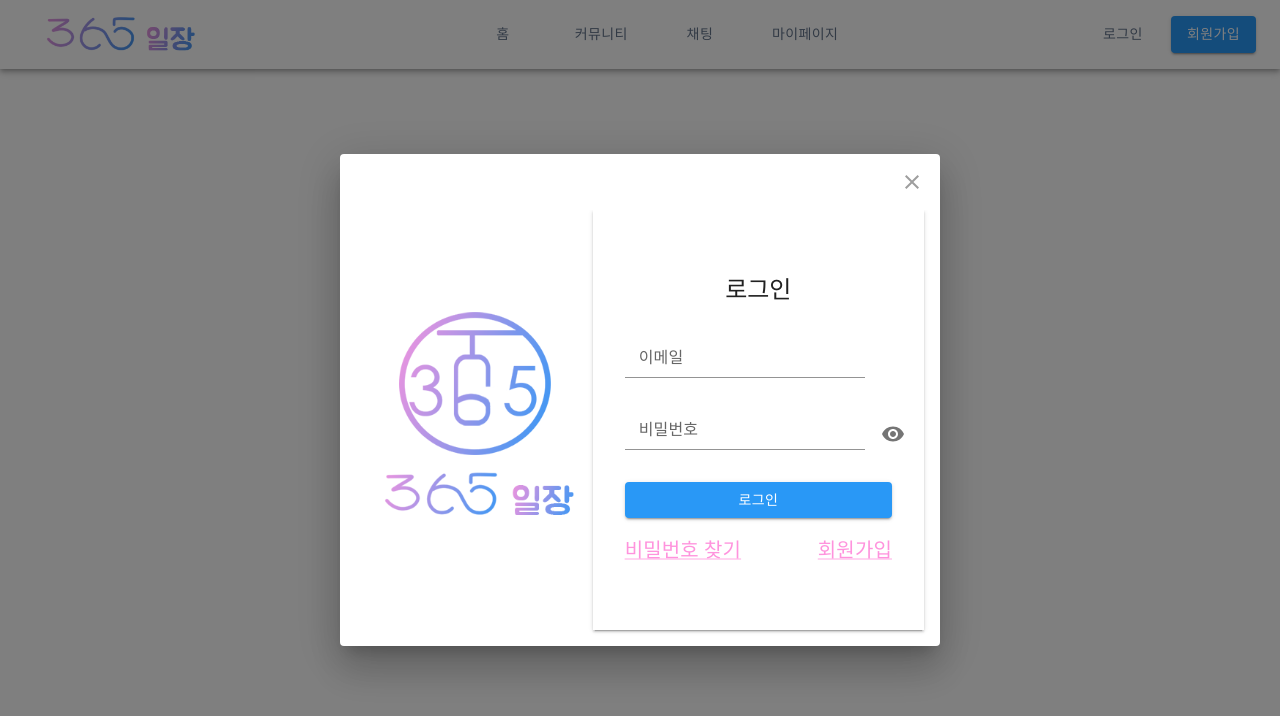
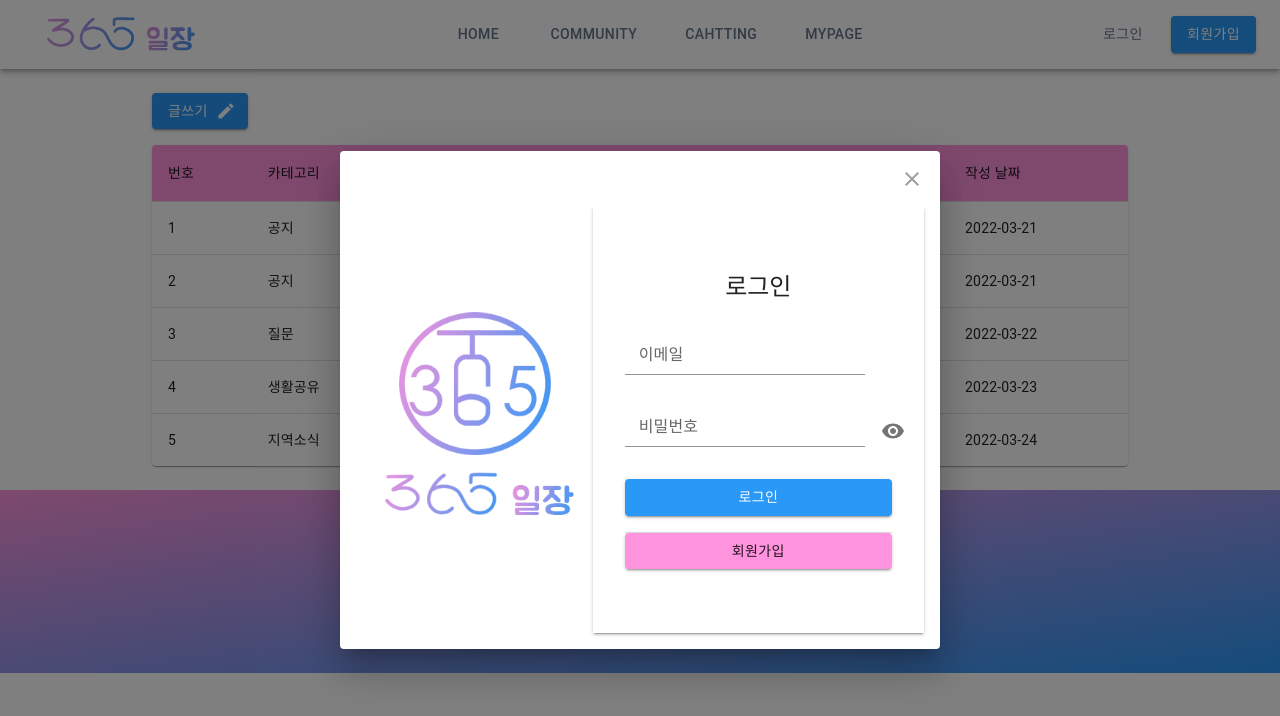
Before and after one commit to YSfallingStar/365-Market, a React (Create React App) app: page / in a window 1280 px wide. Both pictures are taken after a click on the button "로그인". Shown: the top 716 px of the page. Built offline with nearby package versions, Linux system fonts and the light colour scheme.

Commit message:
footer & 커뮤니티 ui

```diff
--- a/src/App.css
+++ b/src/App.css
@@ -44,3 +44,12 @@ table {
 	border-collapse: collapse;
 	border-spacing: 0;
 }
+
+.App {
+	display: flex;
+	flex-direction: column;
+}
+
+.content {
+	flex: 1;
+}
--- a/src/App.js
+++ b/src/App.js
@@ -2,25 +2,43 @@ import './App.css';
 import { useState } from 'react';
 import { ThemeProvider } from '@mui/material/styles';
 import { theme } from './components/Theme';
+import Box from '@mui/material/Box';
 import Button from '@mui/material/Button';
 import { Modal, ModalTitle, ModalContent } from './components/Modal';
 import Login from './components/Login';
 import Register from './components/Register';
 import Header from './components/Header';
+import Footer from './components/Footer';
+import Community from './components/Community';
 
 function App() {
+  const [isLogined, setIsLogined] = useState(false);
   const [condition, setCondition] = useState(""); // ModalContent 결정하는 state
   const [open, setOpen] = useState(false);
 
+  // 모달 이벤트
   const handleClickOpen = (prop) => {
     setOpen(true);
     setCondition(prop);
   }
   const handleClose = () => setOpen(false);
 
+  // topMenu 오른쪽 영역
   const topMenu = () => {
-    return(
-      <div>
+    if(isLogined){
+      return (
+        <Box>
+          <Button
+            variant='contained'
+            onClick={() => {handleClickOpen("location")}}
+          >
+            지역
+          </Button>
+        </Box>
+      )
+    }else{
+      return (
+        <Box>
           <Button
             variant="text"
             onClick={() => {handleClickOpen("login")}}
@@ -35,15 +53,22 @@ function App() {
           >
             회원가입
           </Button>
-      </div>
+        </Box>
       )
+    }
   }
 
   return (
     <div className="App">
       <ThemeProvider theme={theme}>
+        {/* HEADER */}
         <Header topMenu={topMenu}/>
-        {/* 로그인/ 회원가입 모달 */}
+
+        {/* CONTENTS */}
+        <Box className='content'>
+          <Community/>
+        </Box>
+        {/* 모달 */}
         <Modal
           onClose={handleClose}
           aria-labelledby="modal"
@@ -55,9 +80,21 @@ function App() {
             sx={{mb: 3}}
           />
           <ModalContent>
-            {condition === "login" ? <Login/> : <Register/>}
+            {
+              (function() {
+                if(condition === 'login') return <Login handleClickOpen={handleClickOpen}/>
+                if(condition === 'register') return <Register handleClickOpen={handleClickOpen}/>
+                //if(condition === 'location') return <Location/>
+              })()
+            }
           </ModalContent>
         </Modal>
+
+        {/* FOOTER */}
+        <Footer/>
+
+        {/* Routes */}
+
       </ThemeProvider>
     </div>
   );
--- /dev/null
+++ b/src/components/Community.js
@@ -0,0 +1,64 @@
+import React from 'react';
+import Box from '@mui/material/Box';
+import Button from '@mui/material/Button';
+import CreateIcon from '@mui/icons-material/Create';
+import Table from '@mui/material/Table';
+import TableBody from '@mui/material/TableBody';
+import TableCell from '@mui/material/TableCell';
+import TableContainer from '@mui/material/TableContainer';
+import TableHead from '@mui/material/TableHead';
+import TableRow from '@mui/material/TableRow';
+import Paper from '@mui/material/Paper';
+
+function createData(number, category, title, writer, views, date) {
+  return { number, category, title, writer, views, date };
+}
+
+const rows = [
+  createData(1, '공지', '365 일장 사용법 안내', '관리자', 20, '2022-03-21'),
+  createData(2, '공지', '커뮤니티 이용 안내', '관리자', 10, '2022-03-21'),
+  createData(3, '질문', '프로필 수정 어디서 하나요?', '캐럿', 2,'2022-03-22'),
+  createData(4, '생활공유', '이번 주 할인 정보 공유', '캐럿', 5,'2022-03-23'),
+  createData(5, '지역소식', '벚꽃이 피었네요', '장범준', 3,'2022-03-24'),
+];
+
+const Community = () => {
+  return (
+    <Box sx={{m:'auto', p:3, justifyContent:'center', alignItems: 'center', width: '80%'}}>
+      <Button endIcon={<CreateIcon/>} variant='contained'>글쓰기</Button>
+      <TableContainer component={Paper} sx={{mt: 2}}>
+      <Table sx={{ minWidth: 650 }} aria-label="coummunity">
+          <TableHead sx={{bgcolor: 'secondary.main'}}>
+            <TableRow>
+              <TableCell>번호</TableCell>
+              <TableCell>카테고리</TableCell>
+              <TableCell>제목</TableCell>
+              <TableCell>작성자</TableCell>
+              <TableCell>조회</TableCell>
+              <TableCell>작성 날짜</TableCell>
+            </TableRow>
+          </TableHead>
+          <TableBody>
+            {rows.map((row) => (
+              <TableRow
+                key={row.number}
+                sx={{ '&:last-child td, &:last-child th': { border: 0 } }}
+              >
+                <TableCell component="th" scope="row">
+                  {row.number}
+                </TableCell>
+                <TableCell>{row.category}</TableCell>
+                <TableCell>{row.title}</TableCell>
+                <TableCell>{row.writer}</TableCell>
+                <TableCell>{row.views}</TableCell>
+                <TableCell>{row.date}</TableCell>
+              </TableRow>
+            ))}
+          </TableBody>
+        </Table>
+      </TableContainer>
+    </Box>
+  );
+};
+
+export default Community;
--- /dev/null
+++ b/src/components/Footer.js
@@ -0,0 +1,41 @@
+import React from 'react';
+import Box from '@mui/material/Box';
+import Container from '@mui/material/Container';
+import Typography from '@mui/material/Typography';
+import Link from '@mui/material/Link';
+;
+
+const Copyright = () => {
+  return (
+    <Typography variant="body2" color="text.secondary" align="center">
+      Copyright ©
+      <Link color="inherit" href="#">
+        365 일장
+      </Link>&nbsp;
+      2022.
+    </Typography>
+  );
+}
+
+const Footer = () => {
+  return (
+    <Box component="footer" sx={{ background: 'linear-gradient(to right bottom, #ff93dd, #2998f6)', py: 6 }}>
+      <Container maxWidth="lg">
+        <Typography variant="h6" align="center" gutterBottom>
+          365 일장
+        </Typography>
+        <Typography
+          variant="subtitle1"
+          align="center"
+          color="text.secondary"
+          component="p"
+        >
+          중고 거래에 물물교환을 더하다!
+        </Typography>
+        <Copyright />
+      </Container>
+    </Box>
+  );
+}
+
+export default Footer;
--- a/src/components/Header.js
+++ b/src/components/Header.js
@@ -9,10 +9,9 @@ import MenuIcon from '@mui/icons-material/Menu';
 import Container from '@mui/material/Container';
 import Button from '@mui/material/Button';
 import MenuItem from '@mui/material/MenuItem';
-import logo from '../asset/headerLogo.png';
-import { height } from '@mui/system';
+import logo from '../asset/images/headerLogo.png';
 
-const pages = ['홈', '커뮤니티', '채팅', '마이페이지'];
+const pages = ['home', 'community', 'cahtting', 'myPage'];
 
 const Header = ({topMenu}) => {
   const [anchorElNav, setAnchorElNav] = useState(null);
--- a/src/components/Login.js
+++ b/src/components/Login.js
@@ -1,12 +1,11 @@
 import React, { useState } from 'react';
 import Button from '@mui/material/Button';
 import CssBaseline from '@mui/material/CssBaseline';
-import Link from '@mui/material/Link';
 import Paper from '@mui/material/Paper';
 import Box from '@mui/material/Box';
 import Grid from '@mui/material/Grid';
 import Typography from '@mui/material/Typography';
-import logo from '../asset/logo.png';
+import logo from '../asset/images/logo.png';
 import IconButton from '@mui/material/IconButton';
 import Input from '@mui/material/Input';
 import InputLabel from '@mui/material/InputLabel';
@@ -14,8 +13,9 @@ import InputAdornment from '@mui/material/InputAdornment';
 import FormControl from '@mui/material/FormControl';
 import Visibility from '@mui/icons-material/Visibility';
 import VisibilityOff from '@mui/icons-material/VisibilityOff';
+import Divider from '@mui/material/Divider';
 
-const Login = () => {
+const Login = ({handleClickOpen}) => {
   const [values, setValues] = useState({
     email: '',
     password: '',
@@ -103,22 +103,20 @@ const Login = () => {
               type="submit"
               fullWidth
               variant="contained"
-              sx={{ mt: 3, mb: 2 }}
+              sx={{ mt: 3, mb: 2}}
             >
               로그인
             </Button>
-            <Grid container sx={{justifyContent: 'center'}}>
-              <Grid item xs>
-                <Link href="#" variant="h6" color="secondary">
-                  비밀번호 찾기
-                </Link>
-              </Grid>
-              <Grid item>
-                <Link href="#" variant="h6" color="secondary">
-                  회원가입
-                </Link>
-              </Grid>
-            </Grid>
+            <Divider />
+            <Button
+              variant='contained'
+              color="secondary"
+              onClick={() => {handleClickOpen("register")}}
+              fullWidth
+              //sx={{background: 'linear-gradient(to right bottom, #ff93dd, #2998f6)'}}
+            >
+              회원가입
+            </Button>
           </Box>
         </Box>
       </Grid>
--- a/src/components/Register.js
+++ b/src/components/Register.js
@@ -1,12 +1,11 @@
 import React, { useState } from 'react';
 import Button from '@mui/material/Button';
 import CssBaseline from '@mui/material/CssBaseline';
-import Link from '@mui/material/Link';
 import Paper from '@mui/material/Paper';
 import Box from '@mui/material/Box';
 import Grid from '@mui/material/Grid';
 import Typography from '@mui/material/Typography';
-import logo from '../asset/logo.png';
+import logo from '../asset/images/logo.png';
 import IconButton from '@mui/material/IconButton';
 import Input from '@mui/material/Input';
 import InputLabel from '@mui/material/InputLabel';
@@ -15,7 +14,7 @@ import FormControl from '@mui/material/FormControl';
 import Visibility from '@mui/icons-material/Visibility';
 import VisibilityOff from '@mui/icons-material/VisibilityOff';
 
-const Register = () => {
+const Register = ({handleClickOpen}) => {
   const [values, setValues] = useState({
     name: '',
     email: '',
@@ -148,9 +147,14 @@ const Register = () => {
             >
               가입
             </Button>
-            <Link href="#" variant="h6" color="secondary">
+            <Button
+              variant='contained'
+              color="secondary"
+              onClick={() => {handleClickOpen("login")}}
+              fullWidth
+            >
               로그인
-            </Link>
+            </Button>
           </Box>
         </Box>
       </Grid>
```
Also changed, not shown: src/components/Location.js (added, +17 -0 lines), src/asset/images/headerLogo.png (renamed from src/asset/headerLogo.png), src/asset/images/logo.png (renamed from src/asset/logo.png). Lines whose indentation alone changed are shown as unchanged.
